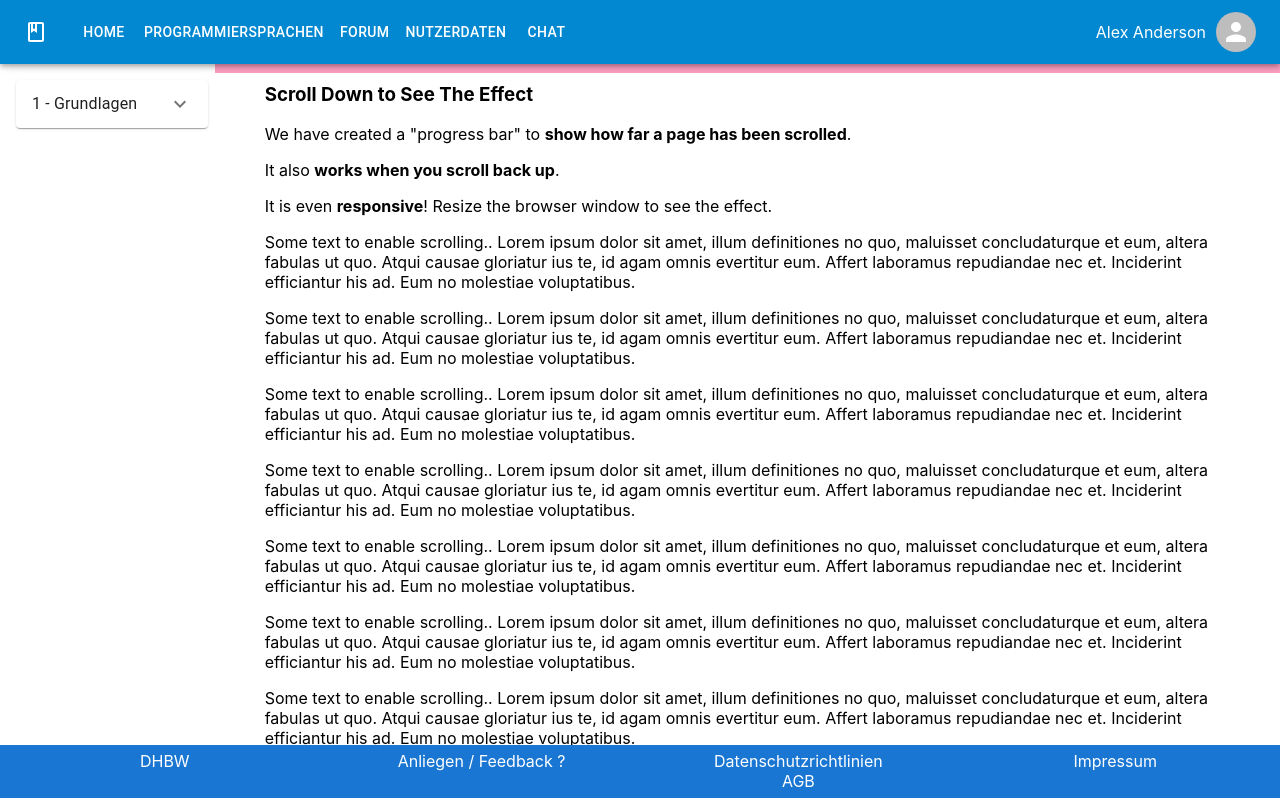
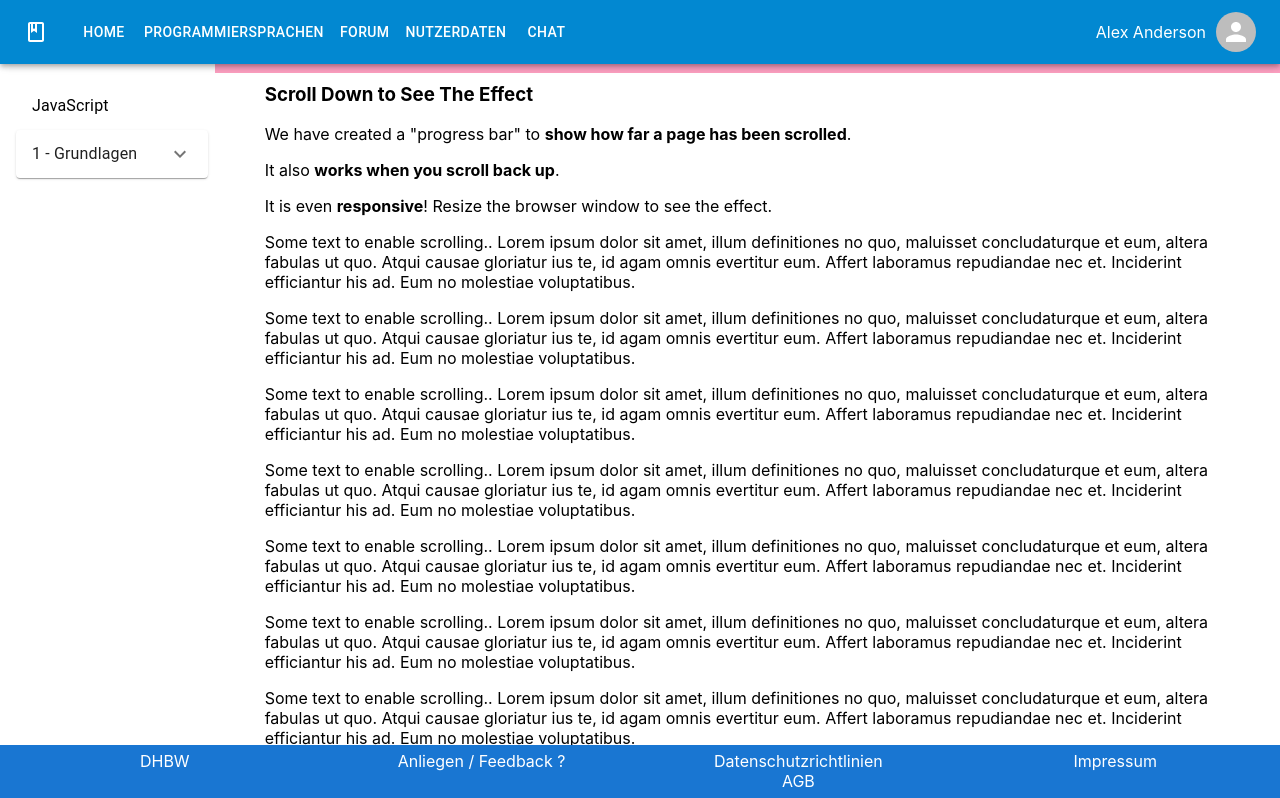
Before and after one commit to sakulklk/Lernmanagement, a Next.js app: page /JSK1 in a window 1280 px wide. Shown: the top 798 px of the page. Built offline with nearby package versions, Linux system fonts and the light colour scheme.

Commit message:
1 file modified

```diff
--- a/components/inhalt/K1/accJSK1.js
+++ b/components/inhalt/K1/accJSK1.js
@@ -11,15 +11,19 @@ import Uebersicht from '../Uebersicht/acc.js';
 
 export default function Sidemenu() {
   return (
+    <>
+      <div>
+        <Uebersicht />
+      </div>
+
       <div className="text">
-
         <style jsx>{`
             .text{
               position: fixed;
               width: 15%;
+              margin-top: 50px;
             }
             `}</style>
-
         <Accordion>
           <AccordionSummary
             expandIcon={<ExpandMoreIcon />}
@@ -53,7 +57,6 @@ export default function Sidemenu() {
                   Variablen und Konstanten
                 </Typography>
               </MenuItem>
-          </MenuList>
               <MenuItem
                 MenuItem
                 component={Link}
@@ -81,8 +84,10 @@ export default function Sidemenu() {
                   Übungen
                 </Typography>
               </MenuItem>
+            </MenuList>
           </AccordionDetails>
         </Accordion>
       </div>
+    </>
   );
 }
```
Lines whose indentation alone changed are shown as unchanged.
